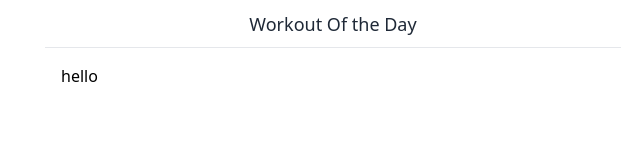
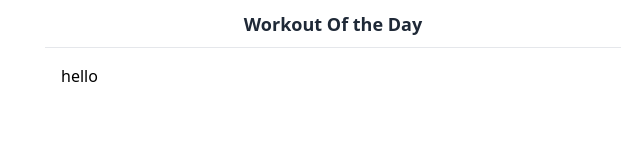
Before and after one commit to gksehfapd/crosspheed, a Next.js app: page /wod in a window 1280 px wide. Shown: the top 160 px of the page, without its empty margins (307-947 px from the left). Built offline with nearby package versions, Linux system fonts and the light colour scheme; what tailwindcss-animated would draw is missing.

Commit message:
style: layout title font-bold

```diff
--- a/components/layout.tsx
+++ b/components/layout.tsx
@@ -18,7 +18,7 @@ export default function Layout({ title, canGoBack, hasTabBar, children, search }
 	}
 	return (
 		<div>
-			<div className="bg-white w-full h-12 max-w-xl justify-center text-lg px-10 font-medium fixed text-gray-800 border-b top-0 flex items-center">
+			<div className="bg-white w-full h-12 max-w-xl justify-center text-lg px-10 font-bold fixed text-gray-800 border-b top-0 flex items-center">
 				{title ? (
 					<span
 						className={
```
